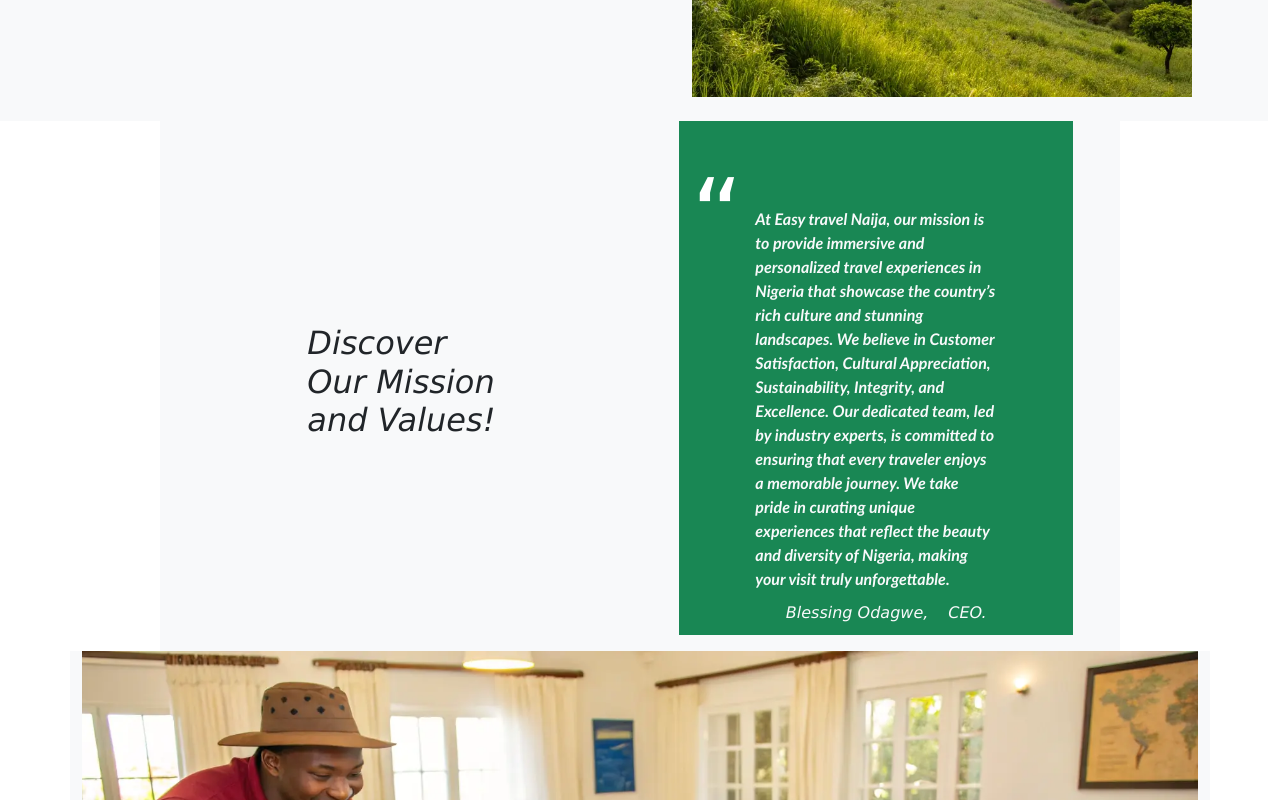
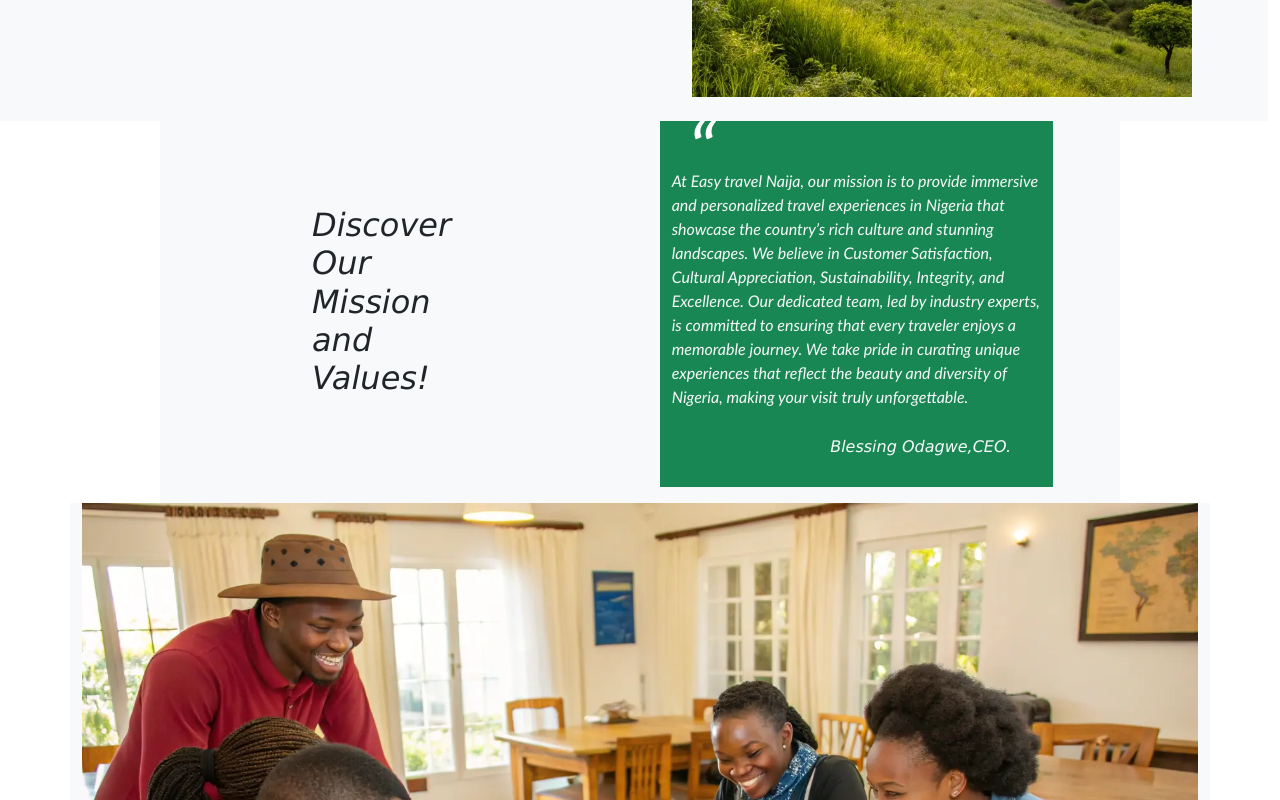
Before and after one commit to Bigted99/travel-website-for-blessing, a website: page index.html in a window 1280 px wide. Shown: the part 800-1600 px from the top of the page. Drawn offline with nearby package versions, Linux system fonts and the light colour scheme; a web font is replaced by a local one.

Commit message:
new commit

```diff
--- a/assets/css/styles.css
+++ b/assets/css/styles.css
@@ -53,7 +53,7 @@
   border-bottom: 2px solid black;
 }
 .img-container {
-  padding-left: 5rem;
+  padding-left: 2rem;
 }
 .nav-left img {
   width: 120px;
@@ -72,9 +72,9 @@
   border-bottom: 1px solid black;
 
 } */
-.services-nav {
+/* .services-nav {
   margin: 0;
-}
+} */
 .services-nav .nav-text {
   font-weight: 500;
   padding: 1em 4em;
@@ -156,34 +156,37 @@
 }
 .mission-statement h2 {
   width: 100%;
-  padding: 20px;
+  padding: 5px;
 }
+
 .mission-statement h2::after {
   content: "\0021";
 }
 .mission-p p {
-  padding: 1rem 4em;
-  font-weight: 600;
+
+
+}
+
+ blockquote {
+ padding: 1em 1em 2em 1em;
+  font-weight: 500;
   line-height: 1.5rem;
   background-color: var(--green);
   color: var(--gray-100);
   font-family: "Gill Sans", "Gill Sans MT", Calibri, "Trebuchet MS", sans-serif;
   font-style: italic;
-}
-blockquote {
-  margin: 10px 30px;
   border-left-width: 11px;
-
   background-color: var(--green);
   color: var(--gray-100);
+
 }
 .blockquote-quoted::before {
   content: "\201c";
-  font-size: 100px;
+  font-size: 80px;
   color: var(--white);
-  display: block;
-  margin-top: 20px;
-  margin-bottom: -100px;
+ padding: 0 4rem 2rem 1rem;
+ display: block;
+ height: 30px;
 }
 .credit {
   font-style: italic;
@@ -192,7 +195,9 @@
   float: right;
   font-weight: 500;
   text-align: right;
-  padding: 10px;
+  padding: 30px 30px 0 10px;
+  line-height: 1rem;
+
 }
 
 .team-photo-container {
@@ -225,7 +230,7 @@
   font-weight: 300;
   align-items: center;
   padding: -1rem;
- margin: 1rem;
+  margin: 1rem;
 }
 
 .cards:hover {
@@ -282,6 +287,7 @@
     margin: 0 auto;
     display: flex;
     flex-direction: column;
+    flex-wrap: wrap;
   }
   .nav-btn-container {
     margin: 0 auto;
--- a/index.html
+++ b/index.html
@@ -85,6 +85,8 @@
 </div> -->
       </div>
     </nav>
+
+
     <main class="container-fluid row">
       <!-- <video autoplay muted loop id="myVideo">
         <source src="./assets/video/travel-asset-vid.webm" type="video/webm" alt="vecteezey.com">
@@ -130,12 +132,11 @@
       </div>
     </main>
 
-    <section class="mission-values  container-custom d-flex flex-row justify-content-around align-items-center">
-      <div class="container-custom mission-statement col-lg-5">
+    <section class="mission-values  container-custom d-flex flex-row justify-content-center flex-wrap">
+      <div class="container-custom mission-statement col-lg-4 col-md-6">
         <h2>Discover Our Mission and Values</h2>
       </div>
-      <blockquote class="blockquote-quoted container mission-p col-lg-5">
-        <p>
+      <blockquote class="blockquote-quoted container mission-p col-lg-5 col-md-6 ">
         At Easy travel Naija, our mission is to provide immersive and
         personalized travel experiences in Nigeria that showcase the country’s
         rich culture and stunning landscapes. We believe in Customer
@@ -144,9 +145,9 @@
         to ensuring that every traveler enjoys a memorable journey. We take
         pride in curating unique experiences that reflect the beauty and
         diversity of Nigeria, making your visit truly unforgettable.
-          <span class="credit">CEO.</span>
-          <span class="credit">Blessing Odagwe,</span>
-        </p>
+
+        <span class="credit">Blessing Odagwe,CEO.</span>
+
       </blockquote>
     </section>
     <section class="team-photo-container container">
```
Lines whose indentation alone changed are shown as unchanged.
